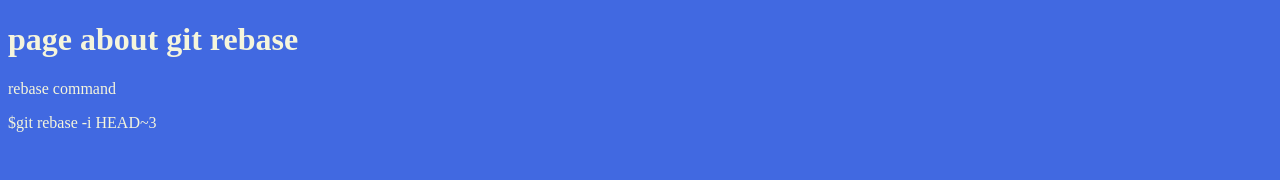
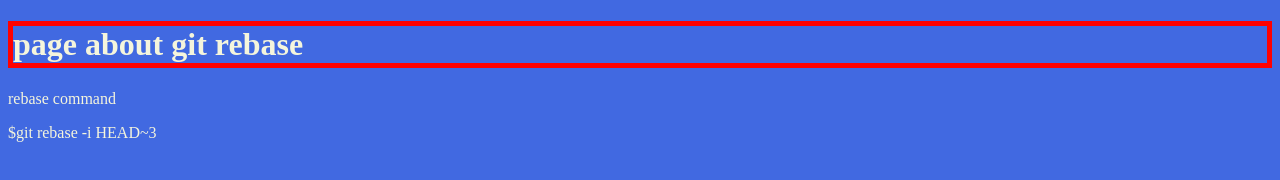
Before and after one commit to VelamPillai/rebasedemo, a plain HTML site: page index.html in a window 1280 px wide. Drawn offline with Linux system fonts and the light colour scheme.

Commit message:
included border in css

```diff
--- a/index.css
+++ b/index.css
@@ -1,4 +1,9 @@
 body{
     background-color: royalblue;
     color: beige;
+
 }
+
+h1{
+    border: 5px solid red;
+}
```
